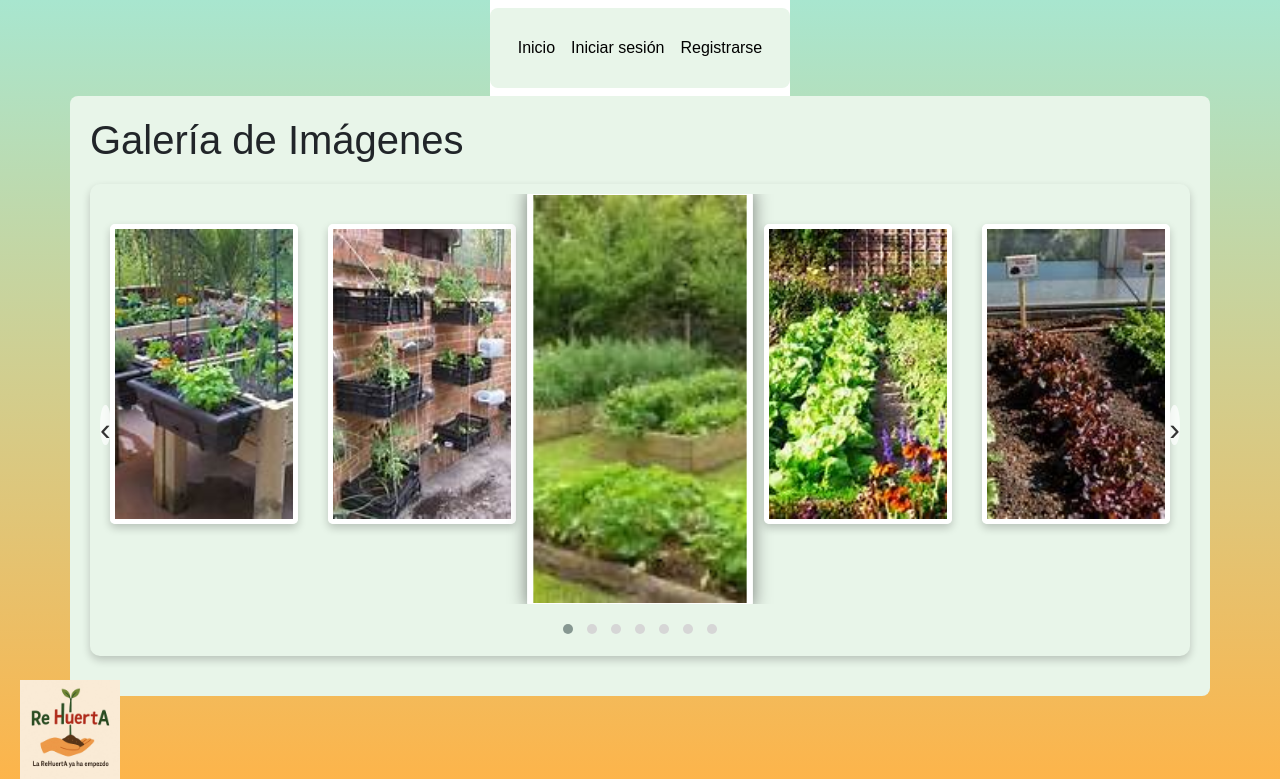
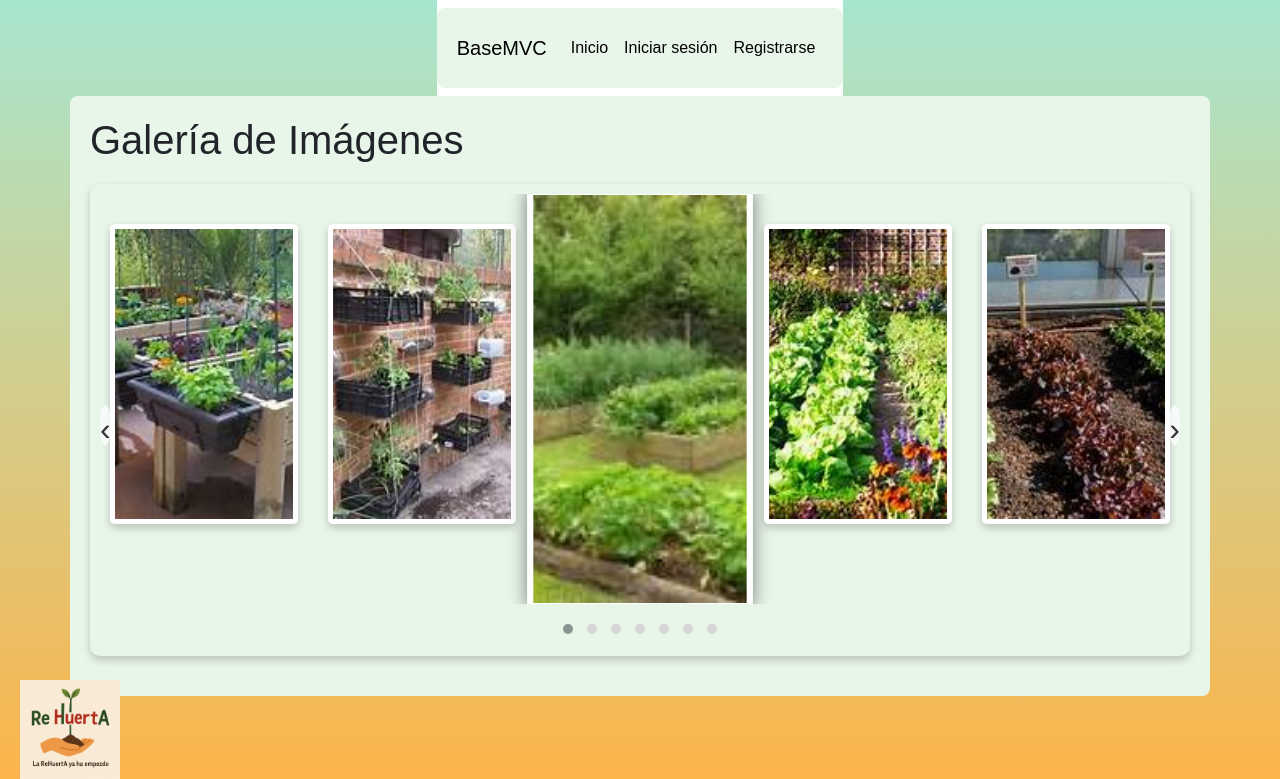
Before and after one commit to Daly2025/basemvcphp, a PHP site: template app/views/gallery/index.php in a window 1280 px wide. Shown: the top 779 px of the page. Run offline with PHP 8.4, Linux system fonts and the light colour scheme; the template is opened without the code that fills it, so the values that code supplies are empty.

Commit message:
corrijo menu para moviles

```diff
--- a/app/views/gallery/index.php
+++ b/app/views/gallery/index.php
@@ -1,4 +1,5 @@
-<php include_once __DIR__ . '/../partials/header.php' ?>
+<?php include_once __DIR__ . '/../partials/header.php'; ?>
+
 <div class="container">
     <h1>Galería de Imágenes</h1>
     <link rel="stylesheet" href="https://cdnjs.cloudflare.com/ajax/libs/OwlCarousel2/2.3.4/assets/owl.carousel.min.css">
--- a/app/views/partials/header.php
+++ b/app/views/partials/header.php
@@ -10,7 +10,7 @@
 <body>
     <nav class="navbar navbar-expand-lg navbar-dark bg-dark">
         <div class="container">
-
+            <a class="navbar-brand text-light" href="/">BaseMVC</a>
             <button class="navbar-toggler" type="button" data-bs-toggle="collapse" data-bs-target="#navbarNav">
                 <span class="navbar-toggler-icon"></span>
             </button>
@@ -27,7 +27,6 @@
                             <a class="nav-link text-light" href="<?php echo base_url(); ?>auth/logout">Cerrar sesión</a>
                         </li>
                     <?php else: ?>
-
                         <li class="nav-item">
                             <a class="nav-link text-light" href="<?php echo base_url(); ?>auth/login">Iniciar sesión</a>
                         </li>
@@ -39,3 +38,6 @@
             </div>
         </div>
     </nav>
+    <!-- Agregar el script de Bootstrap al final del body -->
+    <script src="https://cdn.jsdelivr.net/npm/bootstrap@5.3.0/dist/js/bootstrap.bundle.min.js"></script>
+</body>
```
